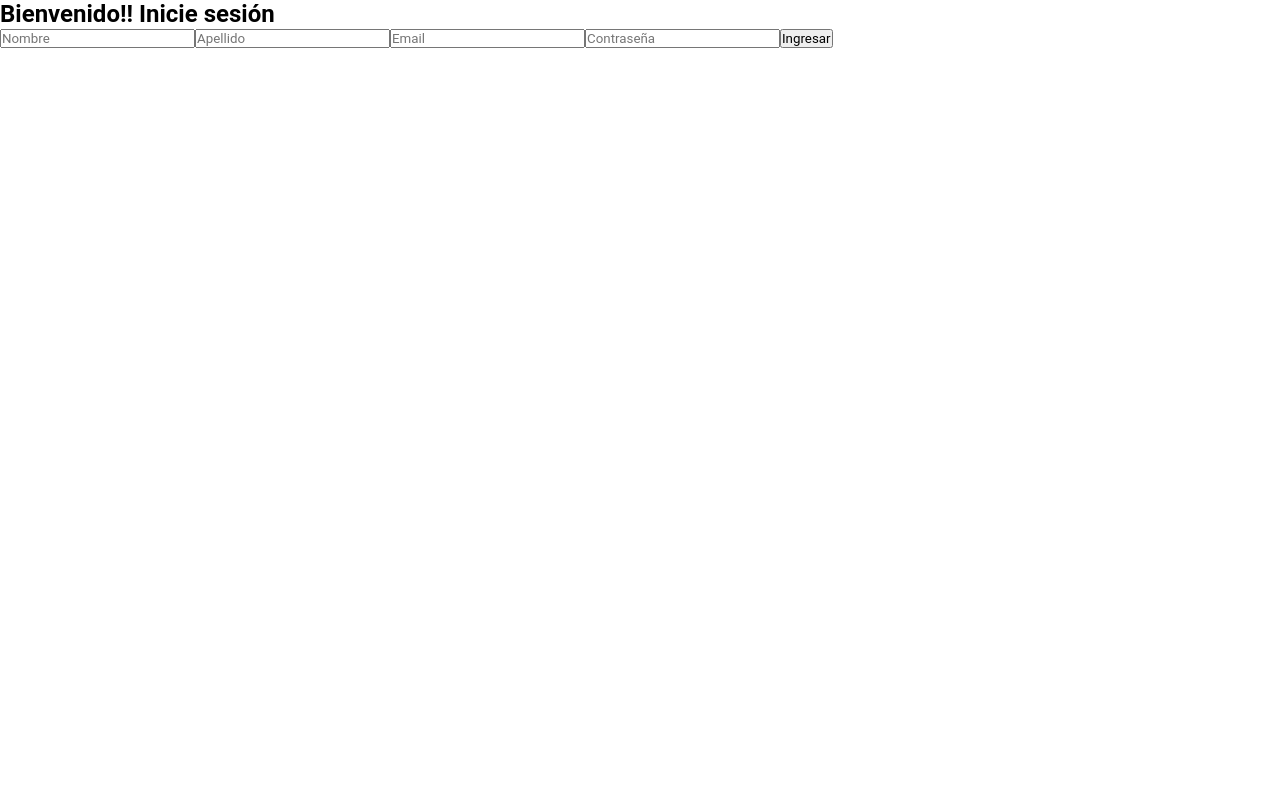
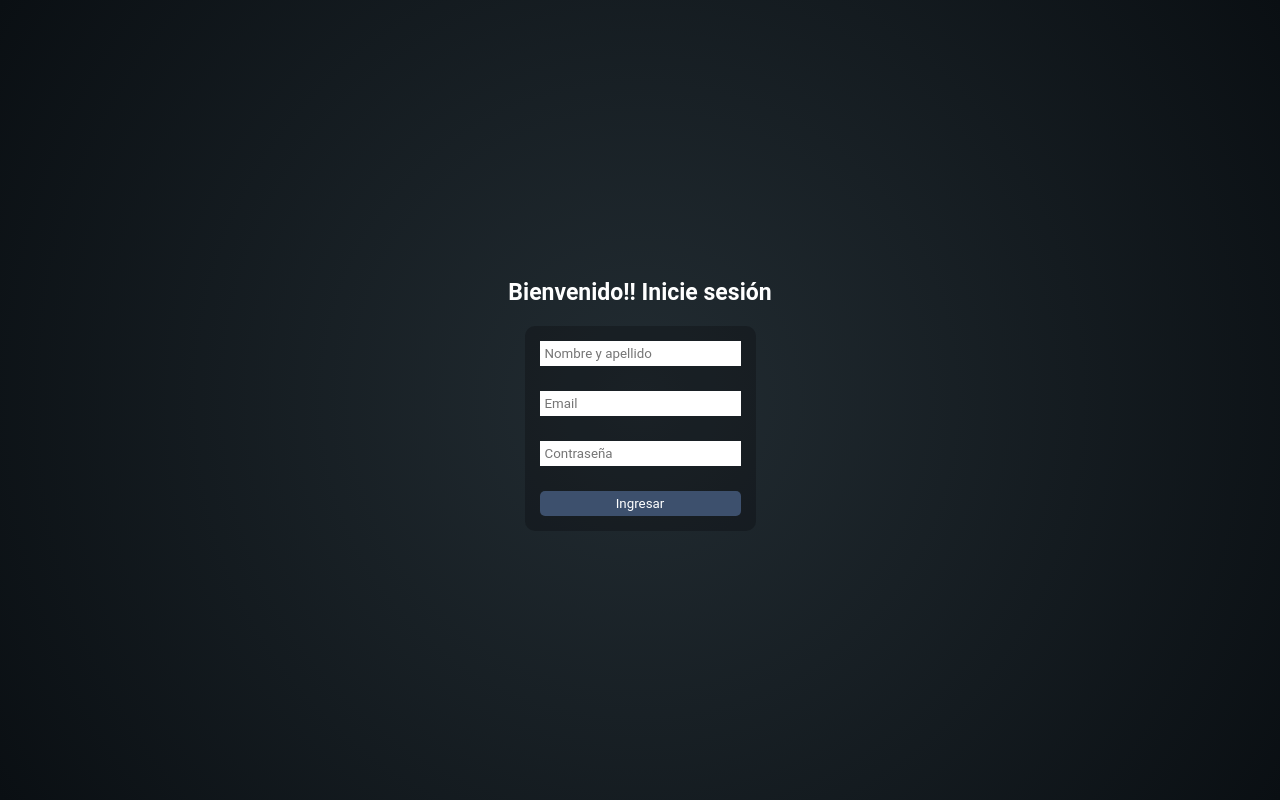
Before and after one commit to Meaghan678/proyecto-base-final-react-999200928, a React (Vite) app: page /login in a window 1280 px wide. Built offline with nearby package versions, Linux system fonts and the light colour scheme.

Commit message:
style: login

```diff
--- a/src/styles/main.css
+++ b/src/styles/main.css
@@ -148,7 +148,7 @@ li:hover{
   background-color: #111b21;
 }
 
-/* Messages */
+/* Messages styles */
 
 .message {
   max-width: 400px;
@@ -176,7 +176,7 @@ li:hover{
   max-width: 400px;
 }
 
-/* Input y boton send */
+/* Input y boton send styles */
 
 .send-message{
     padding: 10px;
@@ -200,7 +200,7 @@ li:hover{
 }
 
 .send{
-    background-color: rgb(62, 186, 62);
+    background-color: #3eba3e;
     color: black;
     border: none;
     border-radius: 20px;
@@ -212,7 +212,7 @@ li:hover{
 }
 
 .send:hover{
-    background-color: var(--green-400);
+    background-color: green;
     transform: scale(0.96);
 }
 
@@ -221,6 +221,62 @@ li:hover{
     height: 100%;
 }
 
+/* Login styles */
+
+.login{
+    height: 100vh;
+    background: radial-gradient(circle, #222c32 0%, #0a0f13 100%);
+    display: flex;
+    flex-direction: column;
+    justify-content: center;
+    align-items: center;
+    gap: 10px;
+}
+
+.login h2{
+    color: white;
+    padding: 10px;
+    font-size: 23px;
+}
+
+.login form{
+    display: flex;
+    flex-direction: column;
+    gap: 25px;
+    background-color: #07070a4e;
+    padding: 15px;
+    border-radius: 10px;
+}
+
+.login form input{
+    padding: 5px;
+    border: none;
+}
+
+.login form input:focus{
+    outline: 1px solid #b7b7bb;
+    border: none;
+}
+
+.login button{
+    border: none;
+    padding: 5px;
+    border-radius: 5px;
+    color: white;
+    background-color: #3d506d;
+    cursor: pointer;
+}
+
+.login button:hover{
+    transform: translateY(-2px);
+}
+
+.error-login{
+    color: #c10202;
+    padding: 6px;
+    font-size: 12px;
+}
+
 @media (max-width: 880px) {
   aside {
     display: none;
--- a/src/views/Login.jsx
+++ b/src/views/Login.jsx
@@ -35,11 +35,10 @@ const Login = () => {
     }
 
     return(
-        <section>
+        <section className="login">
             <h2>Bienvenido!! Inicie sesión</h2>
             <form onSubmit={handleSubmit}>
-                <input type="text" placeholder="Nombre" />
-                <input type="text" placeholder="Apellido"/>
+                <input type="text" placeholder="Nombre y apellido" />
                 <input type="email" placeholder="Email" onChange={handleChangeEmail}/>
                 <input type="password" placeholder="Contraseña" onChange={handleChangePassword}/>
                 <button>Ingresar</button>
```
